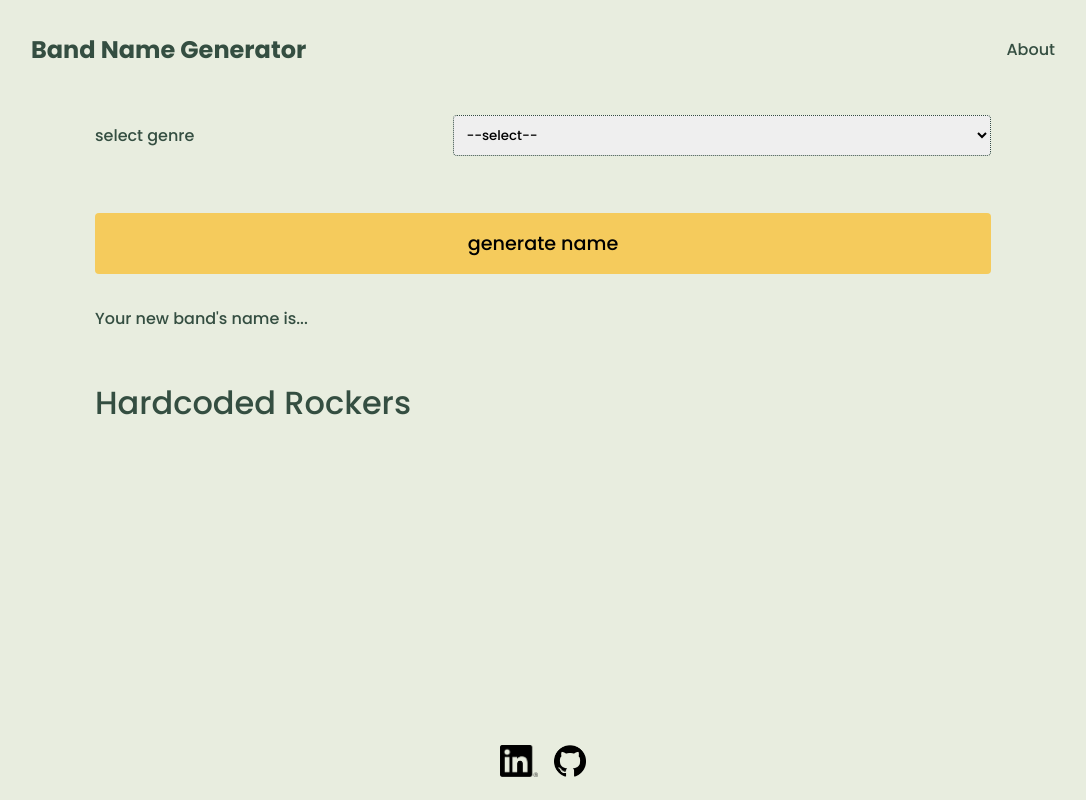
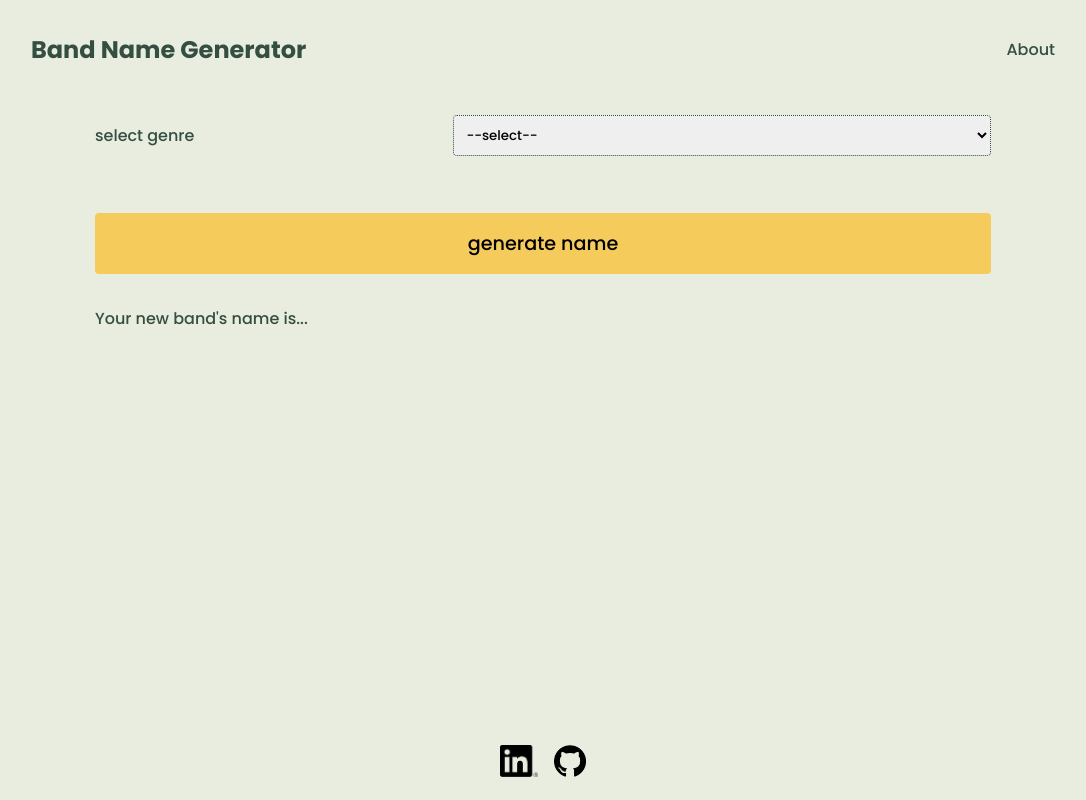
Before and after one commit to stuartkaija/band-name-generator, a React (Create React App) app in the folder client/: page / in a window 1280 px wide. Shown: the whole page, without its empty margins (97-1183 px from the left). Built offline with nearby package versions, Linux system fonts and the light colour scheme.

Commit message:
nav links functioning and styled

```diff
--- a/client/src/components/Nav/Nav.jsx
+++ b/client/src/components/Nav/Nav.jsx
@@ -1,13 +1,13 @@
 import React from 'react';
-import { NavLink } from 'react-router-dom';
+import { Link, NavLink } from 'react-router-dom';
 import './Nav.scss';
 
 export default function Nav() {
     return (
         <nav className='nav'>
-            <NavLink className='nav__link' to='/'>
+            <Link className='nav__link' to='/'>
                 <h1 className='nav__title'>Band Name Generator</h1>
-            </NavLink>
+            </Link>
             <NavLink className='nav__link' to='/about'>About</NavLink>
         </nav>
     )
--- a/client/src/components/Nav/Nav.scss
+++ b/client/src/components/Nav/Nav.scss
@@ -11,6 +11,10 @@
         text-decoration: none;
         color: $color-dark1;
         transition: font-size 1s;
+
+        &:hover {
+            color: $color-accent2;
+        }
     }
 
     &__title {
@@ -18,6 +22,6 @@
     }
 }
 
-// .active {
-//     text-decoration: underline;
-// }
+.active {
+    text-decoration: underline;
+}
--- a/client/src/components/Response/Response.jsx
+++ b/client/src/components/Response/Response.jsx
@@ -8,7 +8,7 @@ export default function Response({ completion }) {
     return (
         <div className='response'>
             <p className='response__text'>Your new band's name is...</p>
-            <p className='response__completion'>{/* completion */}Hardcoded Rockers</p>
+            <p className='response__completion'>{completion}</p>
         </div>
     )
 }
```
Also changed, not shown: client/src/App.jsx (indentation only).
